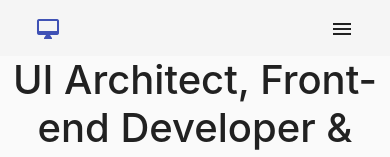
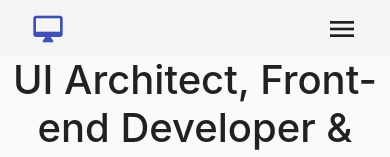
Before and after one commit to bhanna1693/my-portfolio, an Angular app: page / in a window 390 px wide. Shown: the top 157 px of the page. Built offline with nearby package versions, Linux system fonts and the light colour scheme.

Commit message:
master - icon styling

```diff
--- a/src/app/nav/top-nav/top-nav.component.html
+++ b/src/app/nav/top-nav/top-nav.component.html
@@ -1,8 +1,9 @@
 <mat-toolbar>
   <mat-toolbar-row>
     <a mat-button color="primary"
+       class="icon-2x"
        routerLink="/">
-      <mat-icon>desktop_mac</mat-icon>
+      <mat-icon inline>desktop_mac</mat-icon>
     </a>
 
     <a mat-button
@@ -18,8 +19,8 @@
 
     <button mat-button
             (click)="toggleExpand()"
-            class="d-lg-none ml-auto">
-      <mat-icon>menu</mat-icon>
+            class="d-lg-none ml-auto icon-2x">
+      <mat-icon inline>menu</mat-icon>
     </button>
   </mat-toolbar-row>
 </mat-toolbar>
--- a/src/styles.css
+++ b/src/styles.css
@@ -1,3 +1,7 @@
 mat-form-field {
   width: 100%;
 }
+
+.icon-2x {
+  font-size: 2rem;
+}
```
